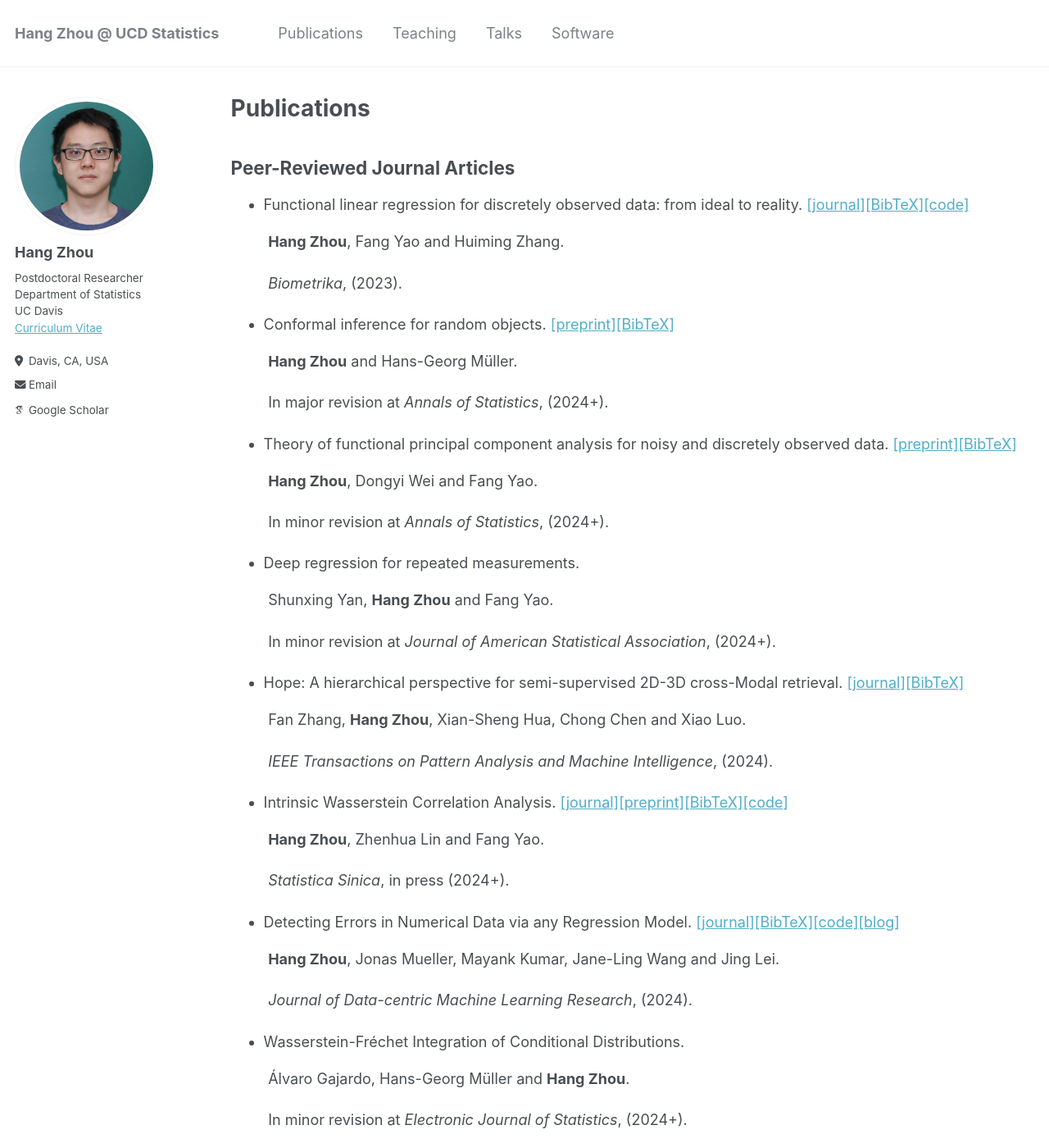
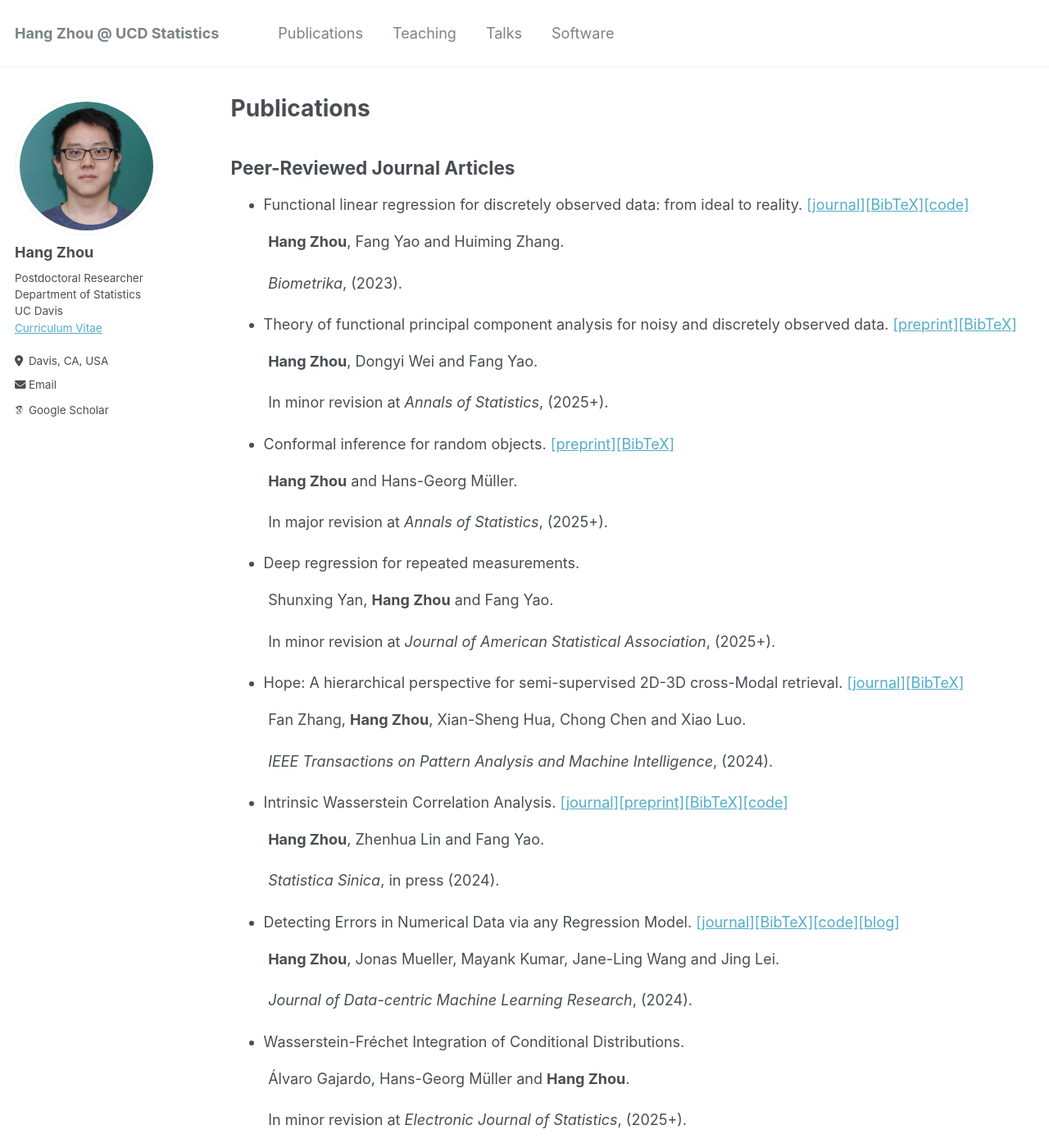
Before and after one commit to hg-zh/hg-zh.github.io, a Jekyll site: the page built from _pages/publications.md, in a window 1280 px wide and 1400 px high. Shown: the whole window at 82% size. Built offline with Jekyll 4.4.1, drawn with Linux system fonts in a browser that asks for light colours; some web fonts are replaced; some of the changed text lies outside the part shown.

Commit message:
Update publications.md

```diff
--- a/_pages/publications.md
+++ b/_pages/publications.md
@@ -12,23 +12,24 @@ author_profile: true
 
 &nbsp;&nbsp;&nbsp;&nbsp;&nbsp;&nbsp;&nbsp;&nbsp; *Biometrika*, (2023).
 
-- Conformal inference for random objects. [\[preprint\]](https://arxiv.org/abs/2405.00294)[\[BibTeX\]](https://hg-zh.github.io/files/arXiv_OC)
-
-&nbsp;&nbsp;&nbsp;&nbsp;&nbsp;&nbsp;&nbsp;&nbsp; **Hang Zhou** and Hans-Georg Müller.
-
-&nbsp;&nbsp;&nbsp;&nbsp;&nbsp;&nbsp;&nbsp;&nbsp; In major revision at *Annals of Statistics*,  (2024+).
 
 - Theory of functional principal component analysis for noisy and discretely observed data. [\[preprint\]](https://arxiv.org/abs/2209.08768)[\[BibTeX\]](https://hg-zh.github.io/files/arXiv_FPCA)
 
 &nbsp;&nbsp;&nbsp;&nbsp;&nbsp;&nbsp;&nbsp;&nbsp; **Hang Zhou**, Dongyi Wei and Fang Yao.
 
-&nbsp;&nbsp;&nbsp;&nbsp;&nbsp;&nbsp;&nbsp;&nbsp; In minor revision at  *Annals of Statistics*,  (2024+).
+&nbsp;&nbsp;&nbsp;&nbsp;&nbsp;&nbsp;&nbsp;&nbsp; In minor revision at  *Annals of Statistics*,  (2025+).
+
+- Conformal inference for random objects. [\[preprint\]](https://arxiv.org/abs/2405.00294)[\[BibTeX\]](https://hg-zh.github.io/files/arXiv_OC)
+
+&nbsp;&nbsp;&nbsp;&nbsp;&nbsp;&nbsp;&nbsp;&nbsp; **Hang Zhou** and Hans-Georg Müller.
+
+&nbsp;&nbsp;&nbsp;&nbsp;&nbsp;&nbsp;&nbsp;&nbsp; In major revision at *Annals of Statistics*,  (2025+).
 
 - Deep regression for repeated measurements.
 
 &nbsp;&nbsp;&nbsp;&nbsp;&nbsp;&nbsp;&nbsp;&nbsp; Shunxing Yan, **Hang Zhou** and Fang Yao.
 
-&nbsp;&nbsp;&nbsp;&nbsp;&nbsp;&nbsp;&nbsp;&nbsp; In minor revision at  *Journal of American Statistical Association*,  (2024+).
+&nbsp;&nbsp;&nbsp;&nbsp;&nbsp;&nbsp;&nbsp;&nbsp; In minor revision at  *Journal of American Statistical Association*,  (2025+).
 
 - Hope: A hierarchical perspective for semi-supervised 2D-3D cross-Modal retrieval. [\[journal\]](https://doi.org/10.1109/TPAMI.2024.3412760)[\[BibTeX\]](https://hg-zh.github.io/files/HOPE)
 
@@ -40,7 +41,7 @@ author_profile: true
 
 &nbsp;&nbsp;&nbsp;&nbsp;&nbsp;&nbsp;&nbsp;&nbsp; **Hang Zhou**, Zhenhua Lin and Fang Yao.
 
-&nbsp;&nbsp;&nbsp;&nbsp;&nbsp;&nbsp;&nbsp;&nbsp; *Statistica Sinica*, in press (2024+).
+&nbsp;&nbsp;&nbsp;&nbsp;&nbsp;&nbsp;&nbsp;&nbsp; *Statistica Sinica*, in press (2024).
 
 - Detecting Errors in Numerical Data via any Regression Model. [\[journal\]](https://openreview.net/forum?id=CIQ5iemeTw)[\[BibTeX\]](https://hg-zh.github.io/files/arXiv_DE)[\[code\]](https://github.com/hg-zh/RLE)[\[blog\]](https://web-git-jwmueller-regressionblog-cleanlab.vercel.app/blog/regression/)
 
@@ -52,7 +53,7 @@ author_profile: true
 
 &nbsp;&nbsp;&nbsp;&nbsp;&nbsp;&nbsp;&nbsp;&nbsp; Álvaro Gajardo, Hans-Georg Müller and **Hang Zhou**.
 
-&nbsp;&nbsp;&nbsp;&nbsp;&nbsp;&nbsp;&nbsp;&nbsp; In minor revision at *Electronic Journal of Statistics*,  (2024+).
+&nbsp;&nbsp;&nbsp;&nbsp;&nbsp;&nbsp;&nbsp;&nbsp; In minor revision at *Electronic Journal of Statistics*,  (2025+).
 
 
 
```
Also changed, not shown: other parts of _pages/publications.md (+7 -0 lines).
